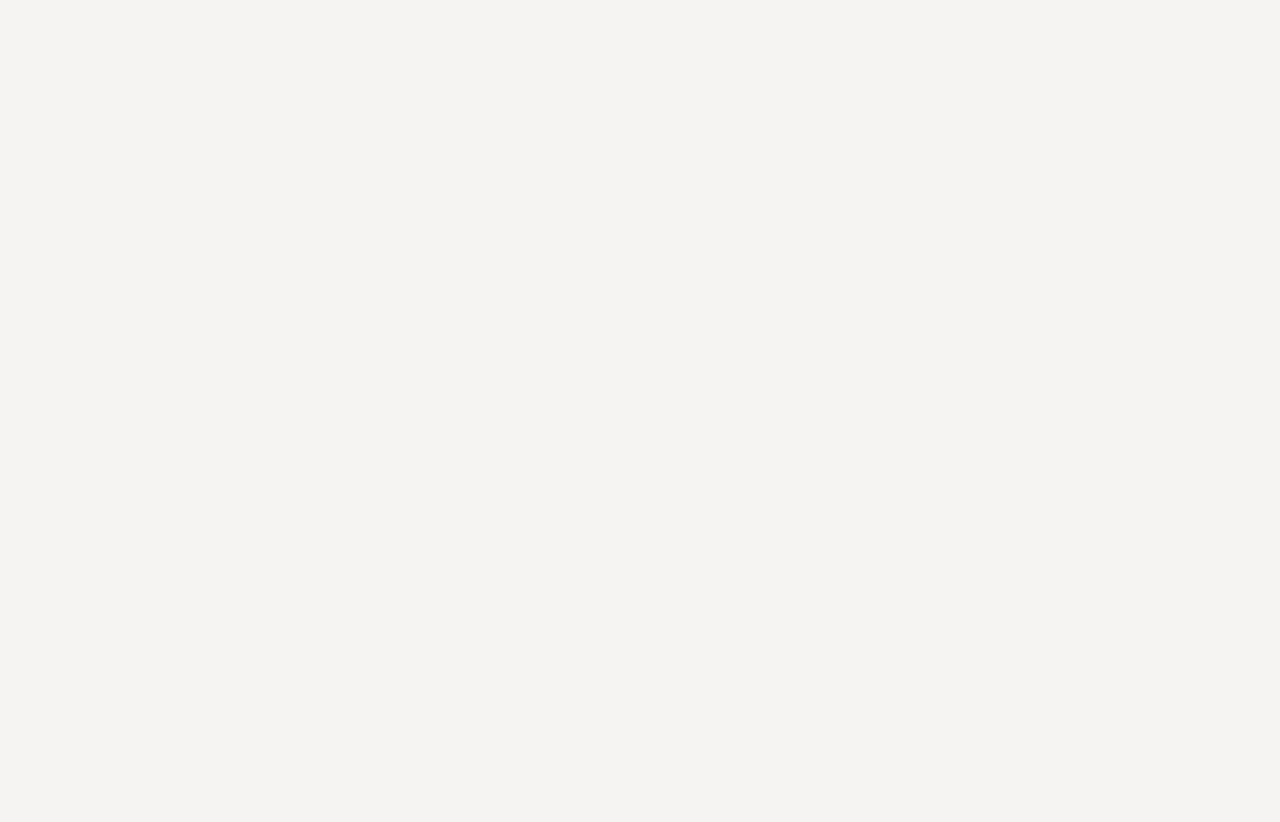
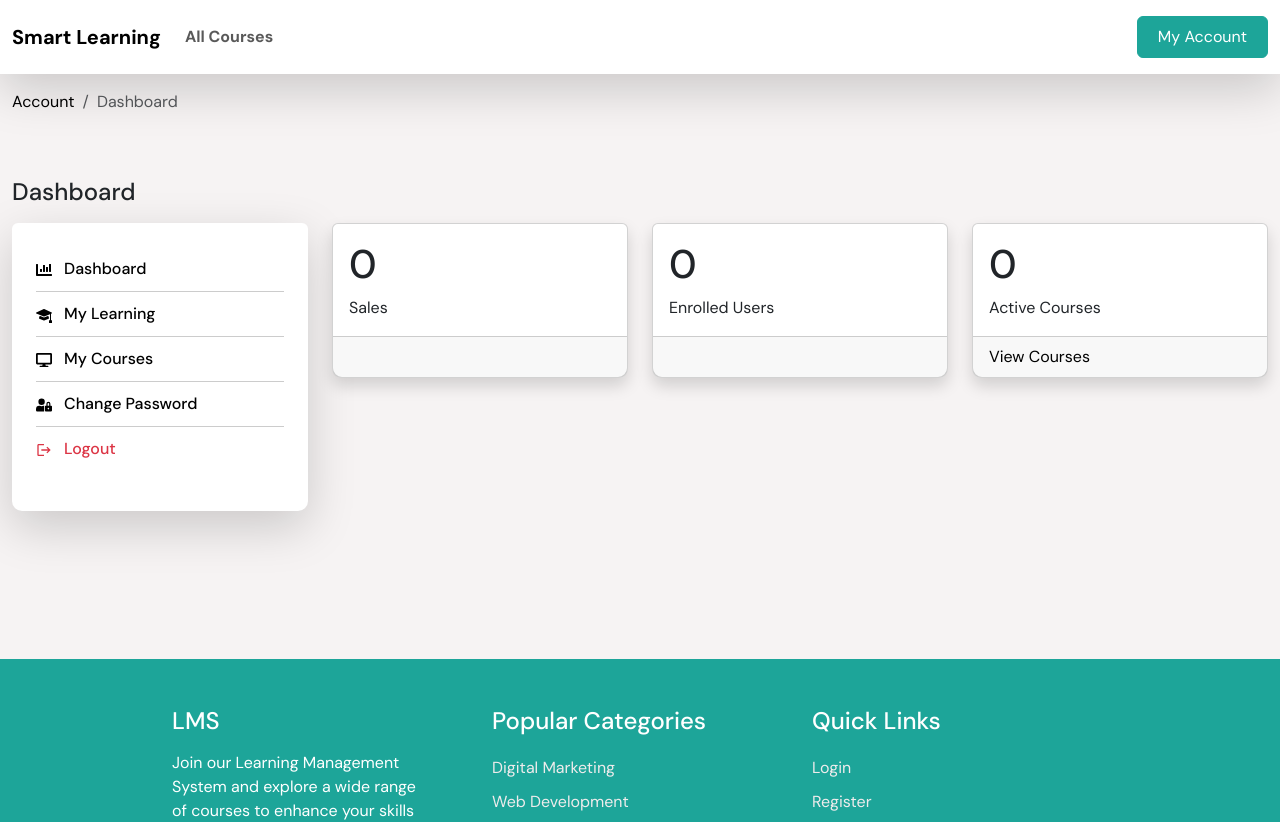
Before and after one commit to khitab-khattak/lms-project, a React app in the folder frontend/: page /account/dashboard in a window 1280 px wide. Before the commit this address had no page. Shown: the top 822 px of the page. Before the commit the page ends 800 px from the top, so only its background shows below. Built offline with nearby package versions, Linux system fonts and the light colour scheme; the HTML template or start-up script is replaced by a standard one.

Commit message:
create Dashboard page

```diff
--- a/frontend/src/App.jsx
+++ b/frontend/src/App.jsx
@@ -11,6 +11,7 @@ import WatchCourse from './components/pages/account/WatchCourse'
 import Layout from './components/common/Layout'
 import MyLearning from './components/pages/account/MyLearning'
 import { Toaster } from 'react-hot-toast';
+import Dashboard from './components/pages/account/Dashboard'
 
 function App() {
 
@@ -29,6 +30,7 @@ function App() {
       <Route path="/account/my-learning" element={<MyLearning/>}/>
       <Route path="/account/watch-course" element={<WatchCourse/>}/>
       <Route path="/header" element={<Layout/>}/>
+      <Route path="/account/dashboard" element={<Dashboard/>}/>
 
     </Routes>
     </BrowserRouter>
--- a/frontend/src/components/common/UserSidebar.jsx
+++ b/frontend/src/components/common/UserSidebar.jsx
@@ -22,7 +22,7 @@ const UserSidebar = () => {
                     <Link to="/account/my-courses"><FaDesktop  size={16} className='me-2'/> My Courses</Link>
                 </li>
                 <li  className='d-flex align-items-center '>
-                    <Link to="account/change-password"><FaUserLock  size={16}  className='me-2'/> Change Password</Link>
+                    <Link to="/account/change-password"><FaUserLock  size={16}  className='me-2'/> Change Password</Link>
                 </li>
                 <li>
                     <Link to="/login" className='text-danger'><MdLogout  size={16} className='me-2'/> Logout</Link>
--- a/frontend/src/components/pages/Login.jsx
+++ b/frontend/src/components/pages/Login.jsx
@@ -11,8 +11,7 @@ const Login = () => {
   const {
     register,
     handleSubmit,
-    formState: { errors },
-    setError,
+    formState: { errors }
   } = useForm();
 
   const onSubmit = (data) => {
@@ -38,10 +37,9 @@ const Login = () => {
           localStorage.setItem("userInfolms", JSON.stringify(userInfo));
 
           toast.success("Login successful!");
-          setTimeout(() => navigate("/"), 1500);
+          setTimeout(() => navigate("/account/dashboard"), 1500);
         }
         else {
-          // ❌ wrong email/password
           toast.error(result.message);
         }
       })
--- /dev/null
+++ b/frontend/src/components/pages/account/Dashboard.jsx
@@ -0,0 +1,71 @@
+import React from 'react'
+import Layout from '../../common/Layout'
+import { Link } from 'react-router-dom'
+import UserSidebar from '../../common/UserSidebar'
+
+const Dashboard = () => {
+  return (
+    <Layout>
+        <section className='section-4'>
+             <div className='container pb-5 pt-3'>
+				<nav aria-label="breadcrumb">
+					<ol className="breadcrumb">
+						<li className="breadcrumb-item"><Link to="/account">Account</Link></li>
+						<li className="breadcrumb-item active" aria-current="page">Dashboard</li>
+					</ol>
+				</nav>
+                <div className='row'>
+                    <div className='col-md-12 mt-5 mb-3'>
+                        <div className='d-flex justify-content-between'>
+                            <h2 className='h4 mb-0 pb-0'>Dashboard</h2>
+                        </div>
+                    </div>
+                    <div className='col-lg-3 account-sidebar'>
+                        <UserSidebar/>
+                    </div>
+                    <div className='col-lg-9'>
+                        <div className='row'>
+                            <div className='col-md-4'>
+                                <div className='card shadow '>
+                                    <div className='card-body p-3'>
+                                        <h2>0</h2>
+                                        <span>Sales</span>
+                                    </div>
+                                    <div className='card-footer'>
+                                        &nbsp;
+                                        {/* <Link to="">View Users</Link> */}
+                                    </div>
+                                </div>
+                            </div>
+                            <div className='col-md-4'>
+                                <div className='card shadow '>
+                                    <div className='card-body p-3'>
+                                        <h2>0</h2>
+                                        <span>Enrolled Users</span>
+                                    </div>
+                                    <div className='card-footer'>
+                                        &nbsp;
+                                    </div>
+                                </div>
+                            </div>
+                            <div className='col-md-4'>
+                                <div className='card shadow '>
+                                    <div className='card-body p-3'>
+                                        <h2>0</h2>
+                                        <span>Active Courses</span>
+                                    </div>
+                                    <div className='card-footer'>
+                                        <Link to="/admin/orders">View Courses</Link>
+                                    </div>
+                                </div>
+                            </div>
+                        </div>
+                    </div>
+                </div>
+            </div>
+        </section>
+    </Layout>
+  )
+}
+
+export default Dashboard
```
